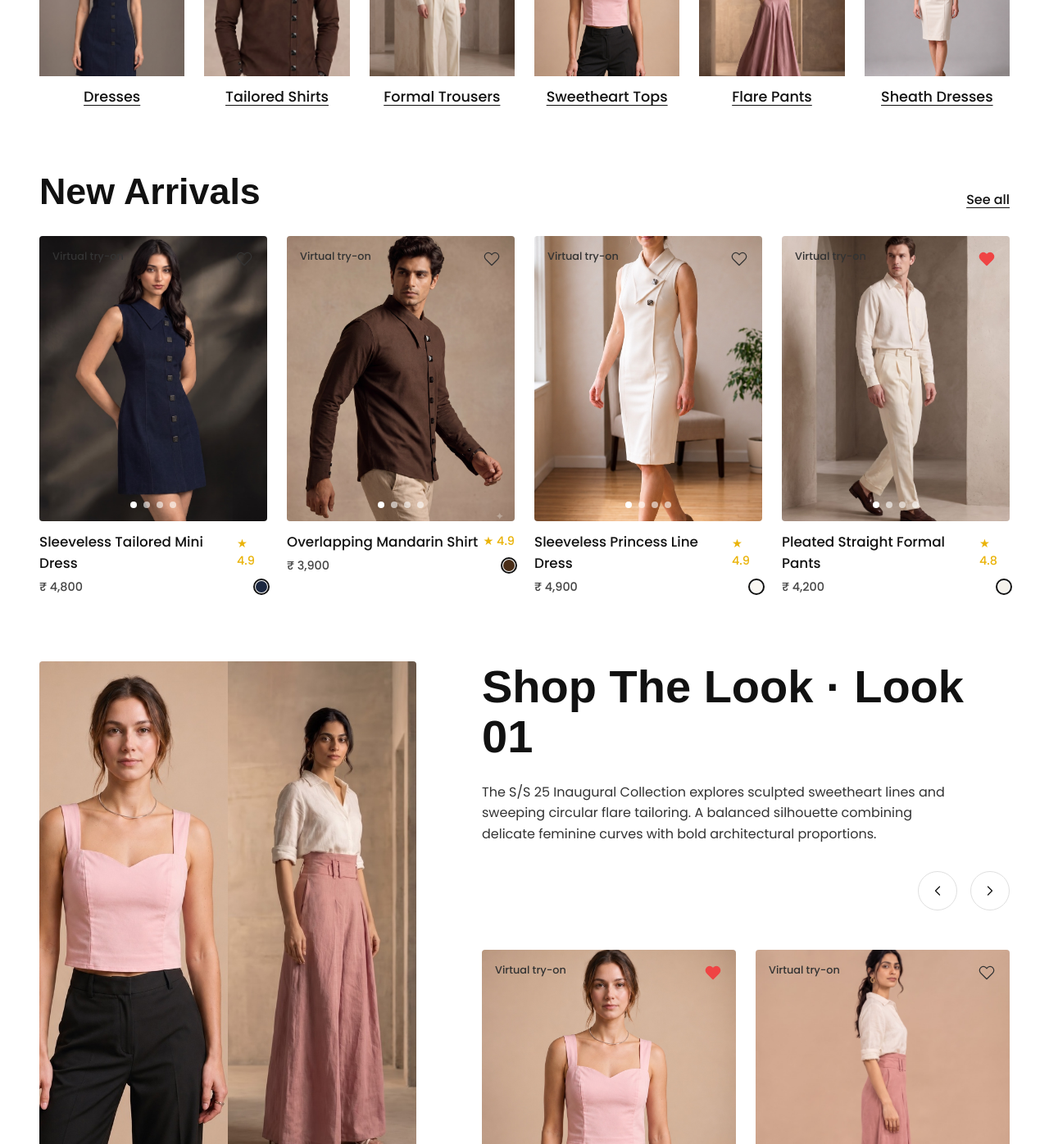
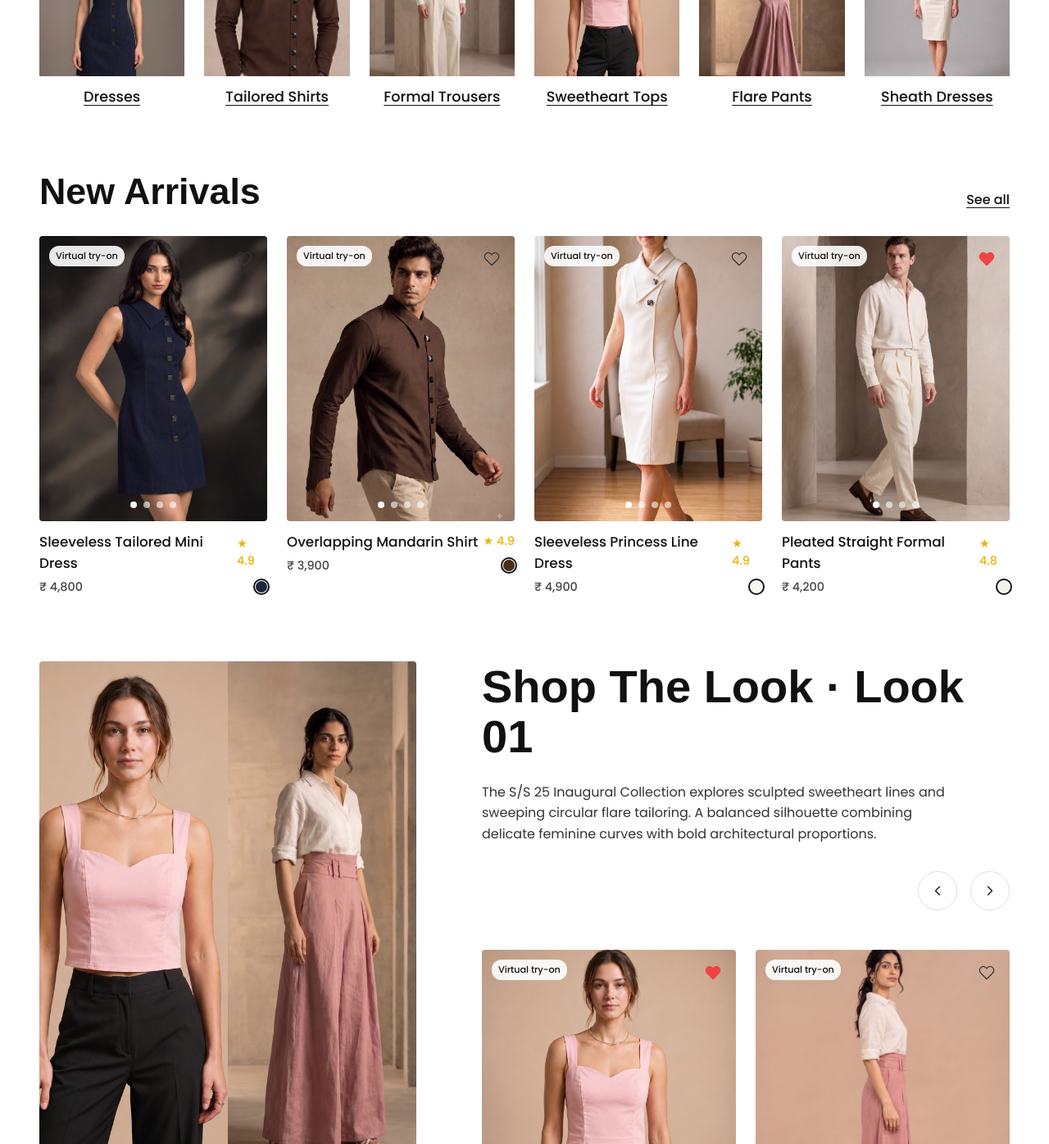
Before and after one commit to rushish-mewada/throve-frontend, a Next.js app: page / in a window 1280 px wide. Shown: the part 932-2328 px from the top of the page at 82% size. Built offline with nearby package versions, Linux system fonts and the light colour scheme; a web font is replaced by a local one.

Commit message:
fix(ui): add translucent pill background to virtual try-on badge matching related products slider

```diff
--- a/src/app/(shop)/_components/NewArrivalsSection/NewArrivalsSection.module.css
+++ b/src/app/(shop)/_components/NewArrivalsSection/NewArrivalsSection.module.css
@@ -57,13 +57,15 @@
 
 .badge {
   position: absolute;
-  top: 16px;
-  left: 16px;
-  background: transparent;
+  top: 12px;
+  left: 12px;
+  background: rgba(255, 255, 255, 0.9);
+  padding: 4px 8px;
+  border-radius: 12px;
   font-family: var(--font-poppins), sans-serif;
-  font-size: 0.8rem;
+  font-size: 0.7rem;
   font-weight: 500;
-  color: #333333;
+  color: #111111;
   z-index: 10;
 }
 
--- a/src/app/(shop)/_components/ShopTheLookSection/ShopTheLookSection.module.css
+++ b/src/app/(shop)/_components/ShopTheLookSection/ShopTheLookSection.module.css
@@ -104,13 +104,15 @@
 
 .badge {
   position: absolute;
-  top: 16px;
-  left: 16px;
-  background: transparent;
+  top: 12px;
+  left: 12px;
+  background: rgba(255, 255, 255, 0.9);
+  padding: 4px 8px;
+  border-radius: 12px;
   font-family: var(--font-poppins), sans-serif;
-  font-size: 0.8rem;
+  font-size: 0.7rem;
   font-weight: 500;
-  color: #333333;
+  color: #111111;
   z-index: 10;
 }
 
```
